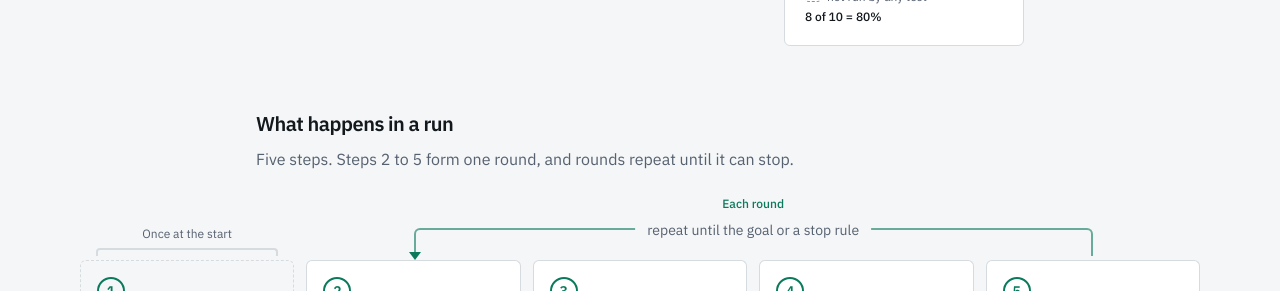
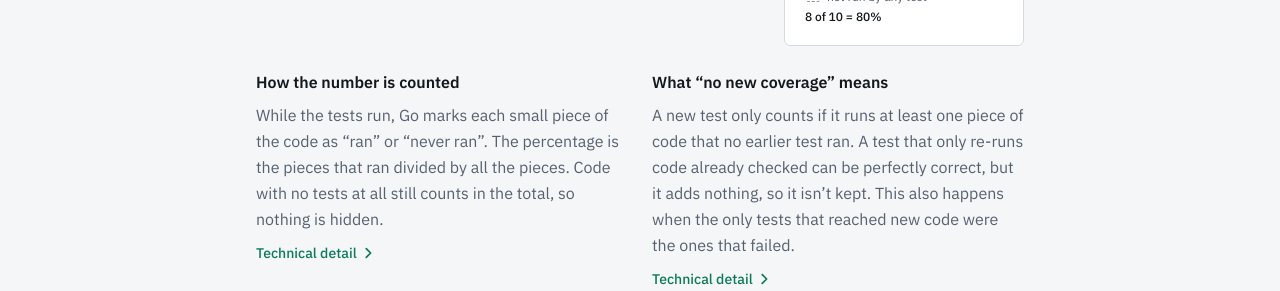
Before and after one commit to LionelRoxas/go-coverage-agent, a Next.js app in the folder frontend/: page /how-it-works in a window 1280 px wide. Shown: the part 661-952 px from the top of the page. Built offline with nearby package versions, Linux system fonts and the light colour scheme; no server answers.

Commit message:
feat(frontend): How it works explains how coverage is counted
Adds plain-language 'how the number is counted' and 'no new coverage' explanations with Technical detail; step 2 says 5 functions.

Co-Authored-By: Claude Sonnet 5.5 <noreply@anthropic.com>

```diff
--- a/frontend/src/app/how-it-works/page.tsx
+++ b/frontend/src/app/how-it-works/page.tsx
@@ -21,7 +21,7 @@ const STEPS: Step[] = [
   {
     title: "Pick what to work on (no AI)",
     plain: "It finds the parts of the code that no test reaches yet. It picks a few at a time, biggest gaps first. This step follows fixed rules, so it uses no AI.",
-    tech: <>A deterministic planner groups each file’s functions with uncovered statements, largest first, into one item of at most 8 functions or 100 uncovered statements (a larger single function goes alone), then takes up to 3 items per round. Functions that failed twice, or that are too large for one request, are skipped.</>,
+    tech: <>A deterministic planner groups each file’s functions with uncovered statements, largest first, into one item of at most 5 functions or 100 uncovered statements (a larger single function goes alone), then takes up to 3 items per round. Functions that failed twice, or that are too large for one request, are skipped.</>,
   },
   {
     title: "Write the checks (AI)",
@@ -62,6 +62,24 @@ const GLOSSARY = [
 // Ten "lines of code", eight of them run by a test. Widths vary so it reads as code, not a progress bar.
 const LINES = [72, 54, 88, 40, 64, 80, 30, 58, 76, 46];
 const UNCOVERED = new Set([3, 7]);
+
+type Explainer = { id: string; title: string; plain: string; tech: ReactNode };
+
+// Two short explanations under "What coverage means"; `tech` was checked against backend/app (gotools, validator, workspace).
+const COUNTING: Explainer[] = [
+  {
+    id: "how-counted",
+    title: "How the number is counted",
+    plain: "While the tests run, Go marks each small piece of the code as “ran” or “never ran”. The percentage is the pieces that ran divided by all the pieces. Code with no tests at all still counts in the total, so nothing is hidden.",
+    tech: <>The measurement is <code className={code}>go test -count=2 -covermode=set -coverprofile</code>. The profile lists blocks: file, line range, statement count, and whether the block ran (0 or 1). Coverage is covered statements divided by total statements. A seed test file in each package without tests makes untested packages count in the total.</>,
+  },
+  {
+    id: "no-new-coverage",
+    title: "What “no new coverage” means",
+    plain: "A new test only counts if it runs at least one piece of code that no earlier test ran. A test that only re-runs code already checked can be perfectly correct, but it adds nothing, so it isn’t kept. This also happens when the only tests that reached new code were the ones that failed.",
+    tech: <>The set of covered blocks before is compared with the set after. A candidate is accepted only if the after set is a strict superset of the before set. An identical set is rejected as no gain (“executed no previously uncovered statements”); a lost block is rejected as no gain (“made previously covered statements uncovered”).</>,
+  },
+];
 
 const h2 = "text-xl font-semibold tracking-tight";
 
@@ -128,6 +146,20 @@ export default function HowItWorksPage() {
           </p>
         </div>
         <CoverageLines />
+        <div className="grid gap-6 sm:col-span-2 sm:grid-cols-2">
+          {COUNTING.map((e) => (
+            <div key={e.id} data-testid={e.id} className="space-y-2">
+              <h3 className="font-semibold">{e.title}</h3>
+              <p className="leading-relaxed text-muted">{e.plain}</p>
+              <details className="group">
+                <summary className="inline-flex cursor-pointer list-none items-center gap-1 rounded-sm text-sm font-medium text-accent focus-visible:outline-2 focus-visible:outline-offset-2 focus-visible:outline-accent [&::-webkit-details-marker]:hidden">
+                  <span>Technical detail<span className="sr-only">: {e.title}</span></span><Chevron />
+                </summary>
+                <p className="mt-2 border-l-2 border-border pl-3 text-sm leading-relaxed text-muted">{e.tech}</p>
+              </details>
+            </div>
+          ))}
+        </div>
       </section>
 
       <section id="loop" aria-labelledby="loop-heading" className="space-y-6">
```
Also changed, not shown: 2 other files (tests, documents, lock files or other folders).
